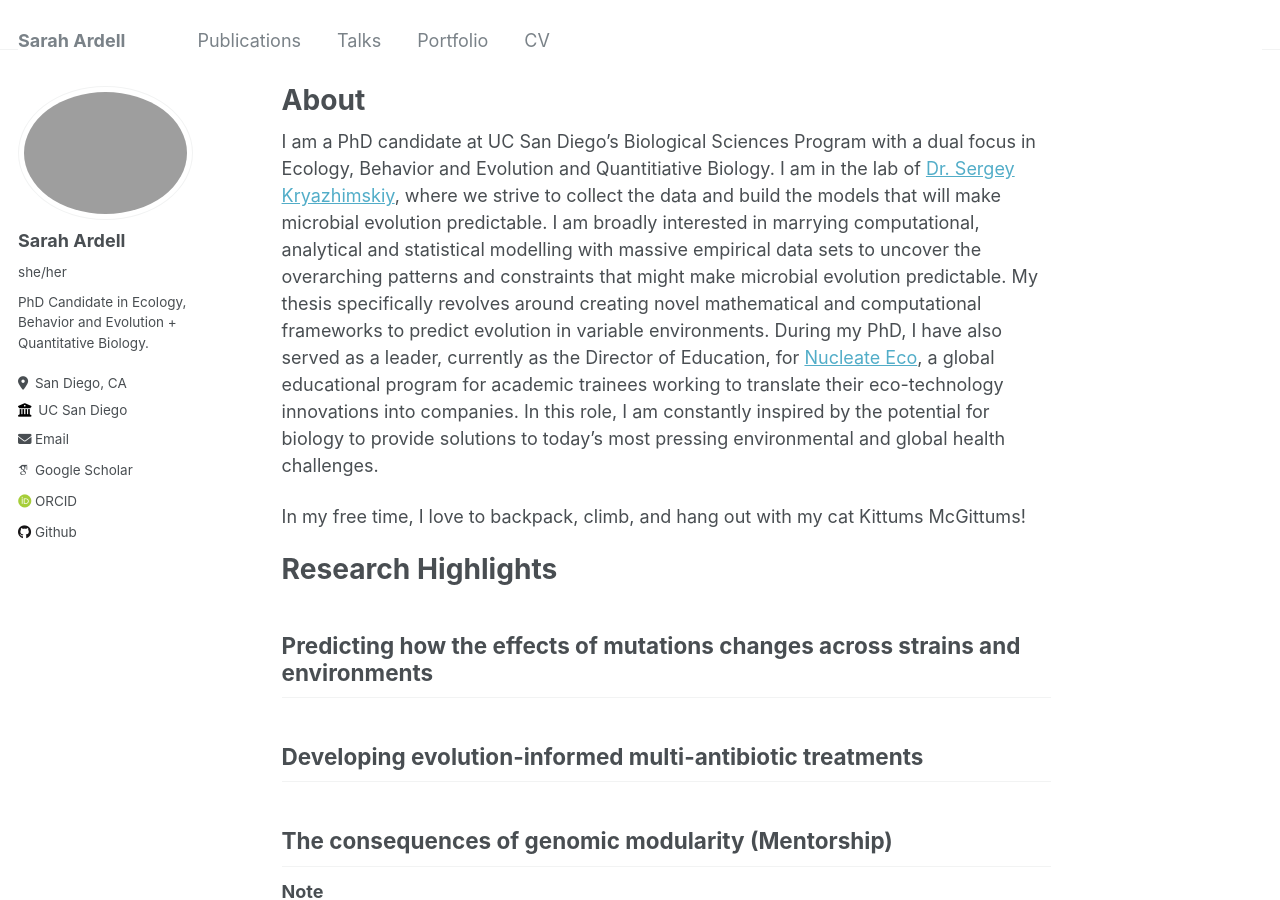
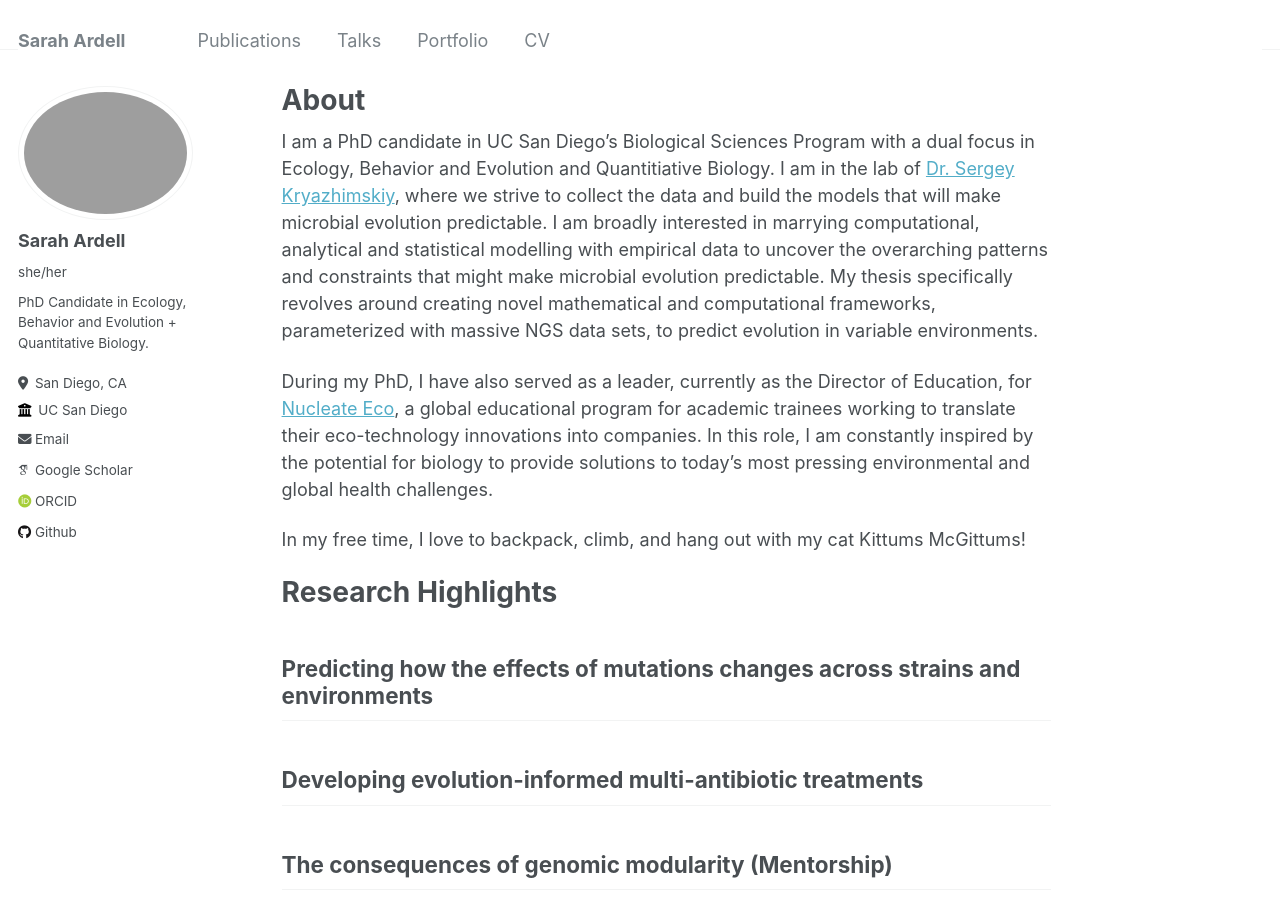
Before and after one commit to ardellsarah/ardellsarah.github.io, a Jekyll site: the page built from _pages/about.md, in a window 1280 px wide and 900 px high. Built offline with Jekyll 4.4.1, drawn with Linux system fonts in a browser that asks for light colours; some web fonts are replaced.

Commit message:
Update about.md

```diff
--- a/_pages/about.md
+++ b/_pages/about.md
@@ -7,7 +7,9 @@ redirect_from:
   - /about.html
 ---
 
-I am a PhD candidate at UC San Diego's Biological Sciences Program with a dual focus in Ecology, Behavior and Evolution and Quantitiative Biology. I am in the lab of [Dr. Sergey Kryazhimskiy]( https://www.sklab.science), where we strive to collect the data and build the models that will make microbial evolution predictable. I am broadly interested in marrying computational, analytical and statistical modelling with massive empirical data sets to uncover the overarching patterns and constraints that might make microbial evolution predictable. My thesis specifically revolves around creating novel mathematical and computational frameworks to predict evolution in variable environments. During my PhD, I have also served as a leader, currently as the Director of Education, for [Nucleate Eco](https://nucleate.xyz), a global educational program for academic trainees working to translate their eco-technology innovations into companies. In this role, I am constantly inspired by the potential for biology to provide solutions to today's most pressing environmental and global health challenges.
+I am a PhD candidate in UC San Diego's Biological Sciences Program with a dual focus in Ecology, Behavior and Evolution and Quantitiative Biology. I am in the lab of [Dr. Sergey Kryazhimskiy]( https://www.sklab.science), where we strive to collect the data and build the models that will make microbial evolution predictable. I am broadly interested in marrying computational, analytical and statistical modelling with  empirical data to uncover the overarching patterns and constraints that might make microbial evolution predictable. My thesis specifically revolves around creating novel mathematical and computational frameworks, parameterized with massive NGS data sets, to predict evolution in variable environments.
+
+During my PhD, I have also served as a leader, currently as the Director of Education, for [Nucleate Eco](https://nucleate.xyz), a global educational program for academic trainees working to translate their eco-technology innovations into companies. In this role, I am constantly inspired by the potential for biology to provide solutions to today's most pressing environmental and global health challenges.
 
 In my free time, I love to backpack, climb, and hang out with my cat Kittums McGittums!
 
```
